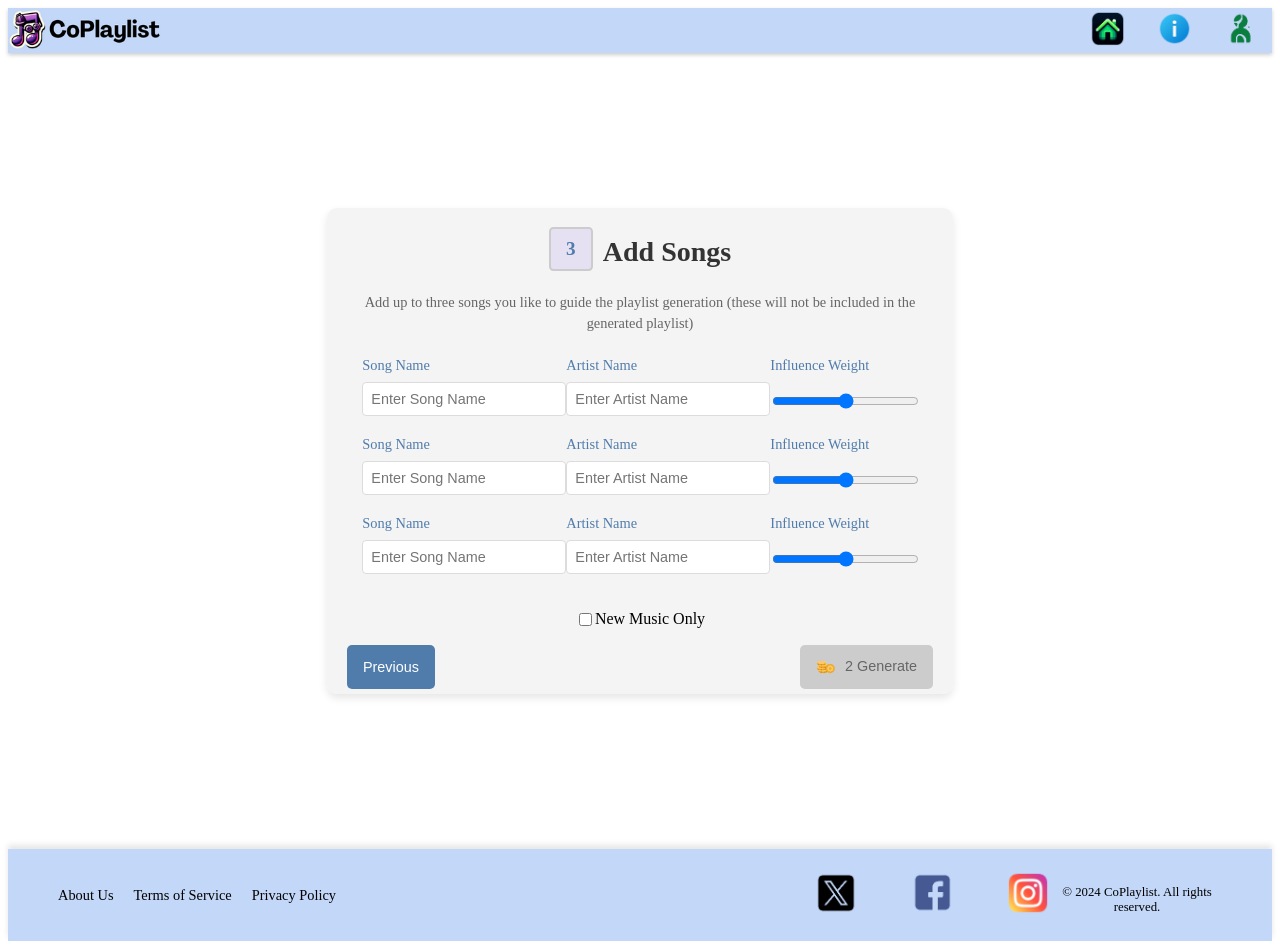
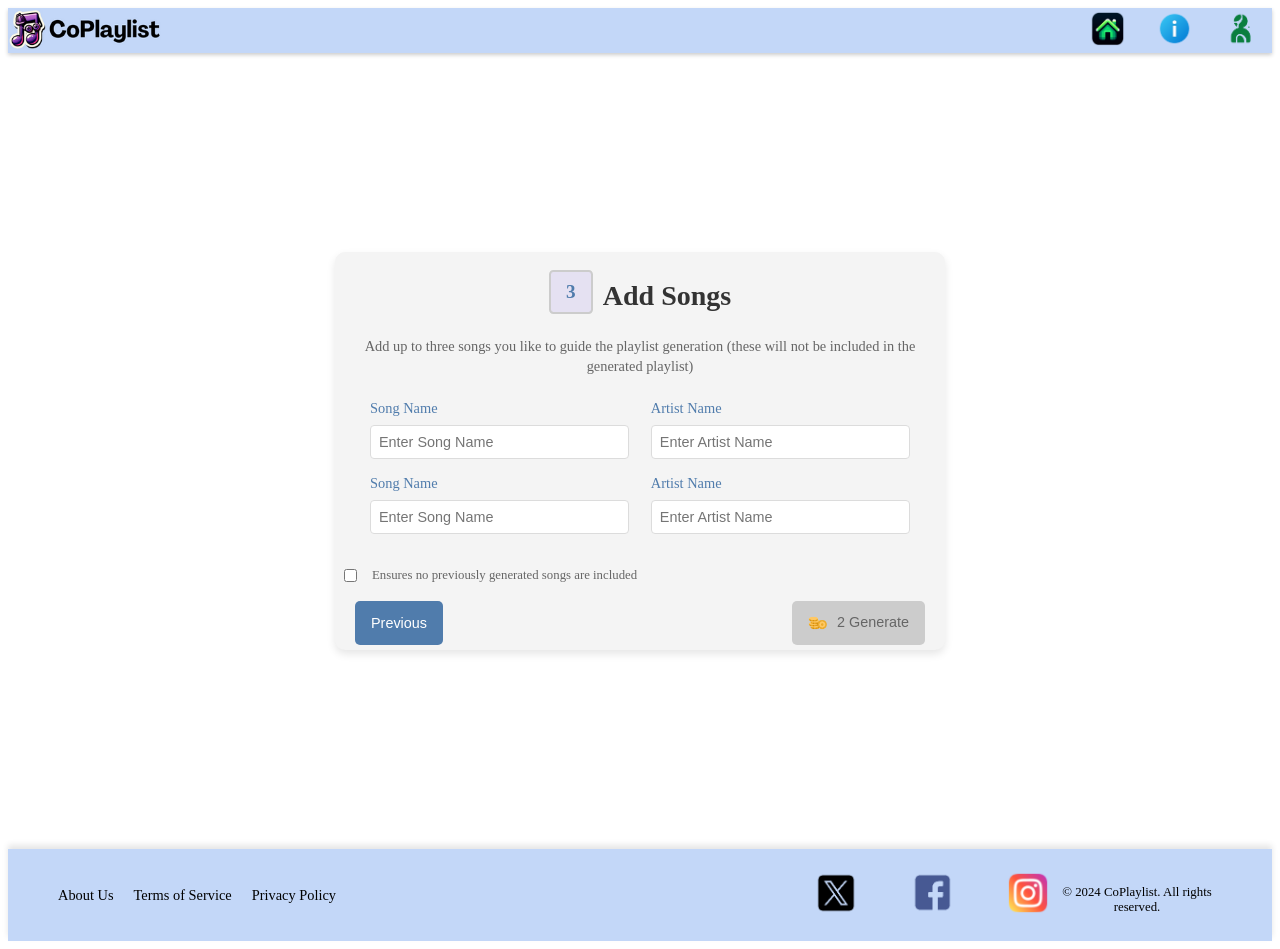
Before and after one commit to WuTangLan1/coplaylist, a Vue app: page /songs in a window 1280 px wide. Built offline with nearby package versions, Linux system fonts and the light colour scheme; no server answers.

Commit message:
centered new music

```diff
--- a/src/components/homeDir/topHeader.vue
+++ b/src/components/homeDir/topHeader.vue
@@ -115,7 +115,7 @@ export default {
 
 @media (max-width: 400px) {
   .nav-icon {
-      height: clamp(20px, 3vw, 30px);
+      height: clamp(25px, 3vw, 30px);
     }
 }
 
--- a/src/components/inputsDir/songsContainer.vue
+++ b/src/components/inputsDir/songsContainer.vue
@@ -18,7 +18,6 @@ export default {
     const showLoadingModal = ref(false);
 
     const selectedSongs = ref([
-      { name: '', artist: '', influence: 50 },
       { name: '', artist: '', influence: 50 },
       { name: '', artist: '', influence: 50 }
     ]);
@@ -97,17 +96,12 @@ export default {
           placeholder="Enter Artist Name"
         />
       </div>
-      <div class="input-column">
-          <label :for="`influence-${index}`">Influence Weight</label>
-          <div class="slider-container">
-            <input type="range" :id="`influence-${index}`" v-model="song.influence" min="0" max="100" />
-            <span class="influence-label">{{ song.influence }}%</span>
-          </div>
-        </div>
-      </div>
-      <div class="checkbox-group">
+    </div>
+    <div class="checkbox-group">
+      <label class="checkbox-label">
         <input type="checkbox" id="newMusic" v-model="newMusic" />
-<label for="newMusic">New Music Only</label>
+        <span class="checkbox-description">Ensures no previously generated songs are included</span>
+      </label>
     </div>
     <div class="button-group">
       <button class="prev-btn" @click="goBack">Previous</button>
@@ -196,15 +190,15 @@ h3.description {
 }
 
 .input-column input[type="range"] {
-  flex-grow: 1; /* Allows the slider to fill available space */
-  margin-right: 10px; /* Adds spacing between the slider and the label */
+  flex-grow: 1;
+  margin-right: 10px;
 }
 
 .influence-label {
-  width: 50px; /* Fixed width for the label */
-  text-align: right; /* Right-aligns the text */
-  font-size: 0.9rem; /* Ensures the font size matches other inputs */
-  color: #333; /* Color for the percentage text */
+  width: 50px;
+  text-align: right;
+  font-size: 0.9rem;
+  color: #333;
 }
 
 
@@ -230,10 +224,40 @@ h3.description {
 
 .checkbox-group {
   display: flex;
-  align-items: center;
+  justify-content: center; /* Center the checkbox group horizontally */
+  align-items: center; /* Align vertically */
   margin-top: 1rem;
   margin-bottom: 1rem;
-  position: relative;
+  width: 100%;
+}
+
+.checkbox-label {
+  display: flex;
+  align-items: center;
+  cursor: pointer;
+  font-size: 0.9rem;
+}
+
+
+.checkbox-description {
+  margin-left: 10px;
+  font-size: 0.8rem;
+  color: #666;
+}
+
+input[type="checkbox"] {
+  margin-right: 5px;
+  cursor: pointer;
+}
+
+.input-column input:focus, input[type="checkbox"]:focus + .checkbox-description {
+  outline: 2px solid #507cac;
+}
+
+@media (min-width: 550px) {
+  .checkbox-group {
+    justify-content: start;
+  }
 }
 
 .help-icon {
@@ -250,19 +274,18 @@ h3.description {
   justify-content: space-between;
   width: 95%;
   margin-top: 1rem;
-
   margin: auto;
 }
 
 button:disabled {
-  background-color: #ccc; /* Light gray background */
-  color: #666; /* Darker text color for contrast */
-  cursor: not-allowed; /* Shows a 'not allowed' cursor on hover */
+  background-color: #ccc;
+  color: #666;
+  cursor: not-allowed;
 }
 .token-icon {
-  width: 20px;  /* Adjust size as necessary */
+  width: 20px;
   height: auto;
-  margin-right: 5px; /* Space between the icon and the text */
+  margin-right: 5px;
   vertical-align: middle;
 }
 
```
